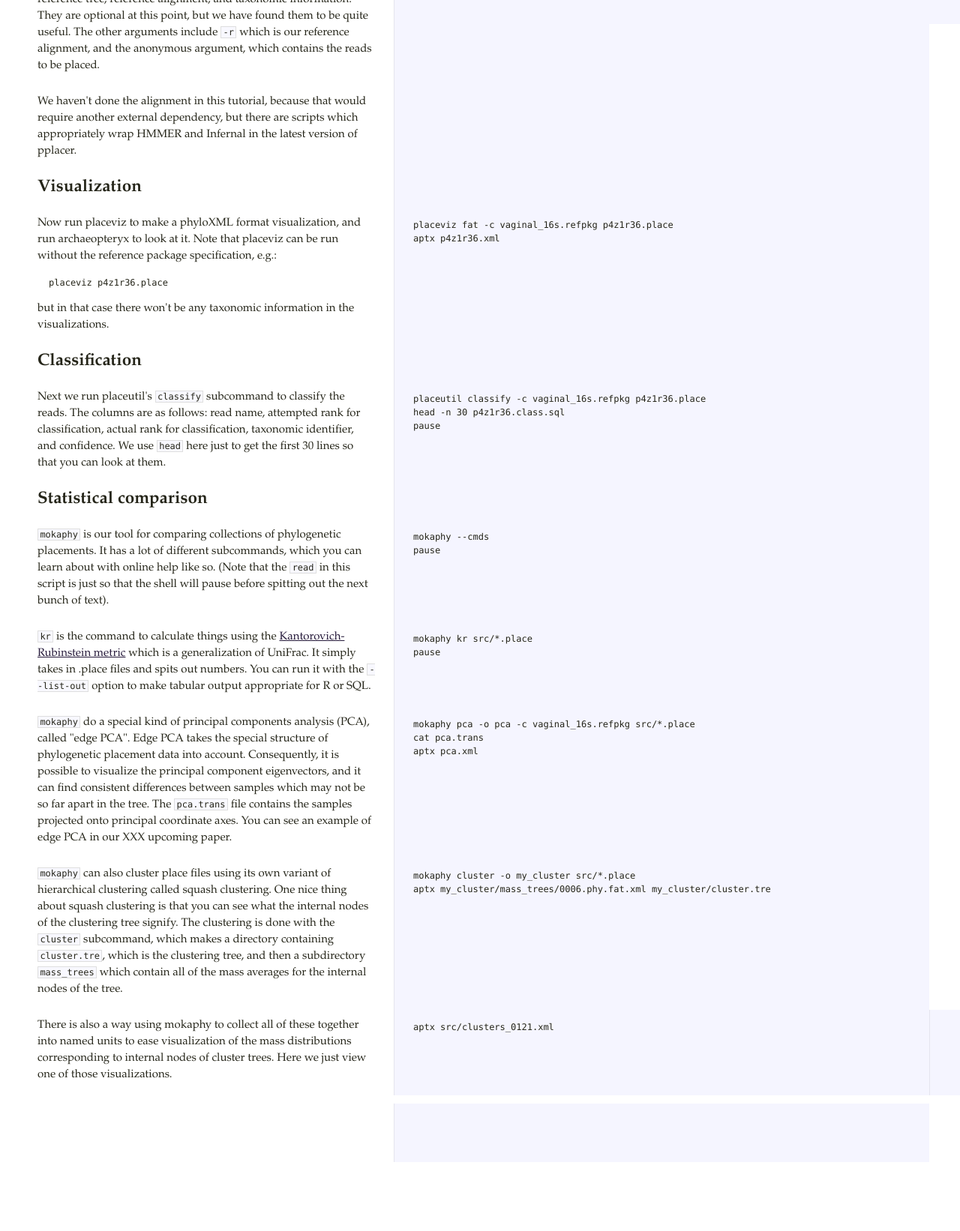
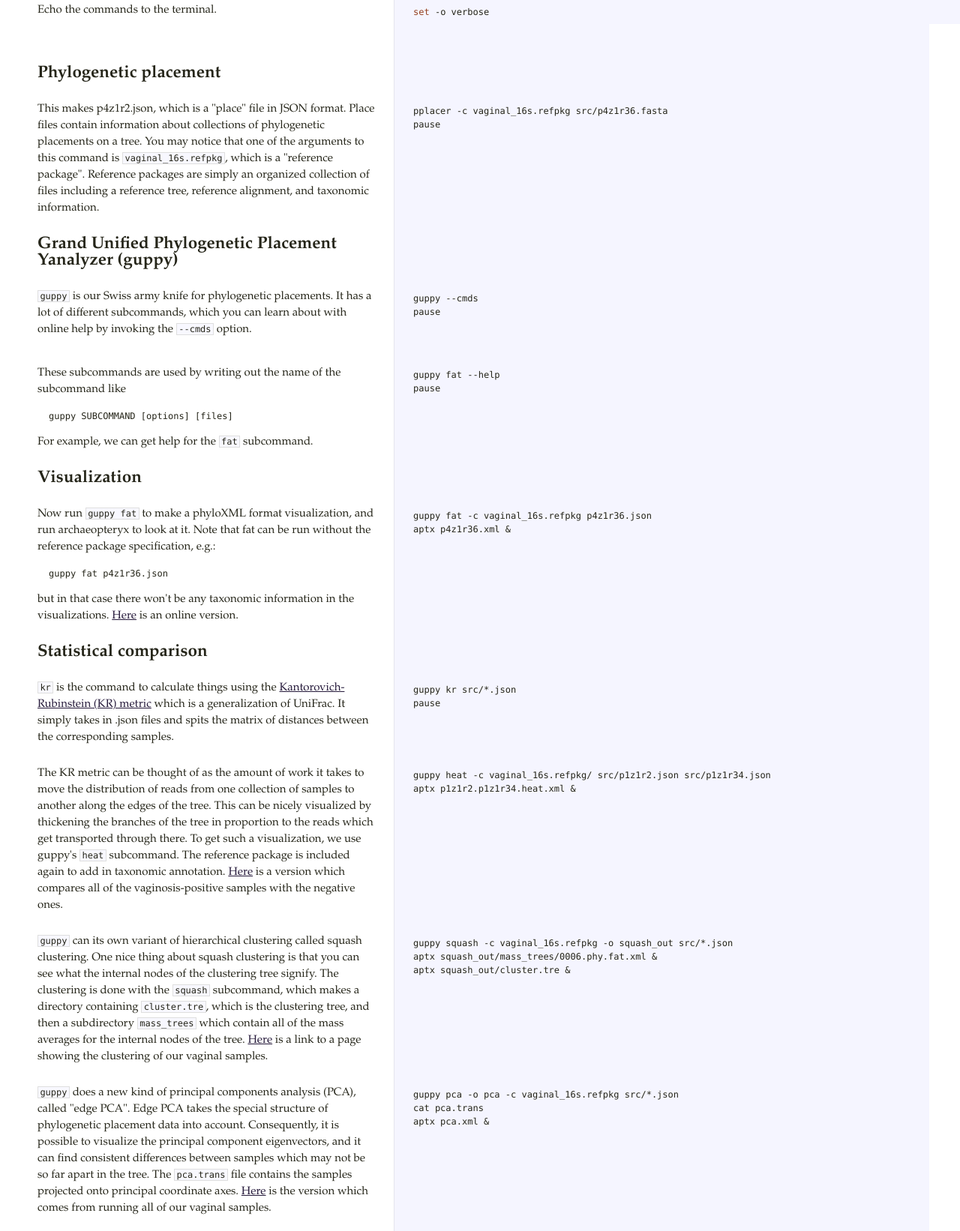
Before and after one commit to fhcrc/microbiome-demo, a plain HTML site: page index.html in a window 1280 px wide. Shown: the part 768-2410 px from the top of the page at 75% size. Before the commit the page ends 2318 px from the top, so only its background shows below. Drawn offline with Linux system fonts and the light colour scheme.

Commit message:
version for demo trial

```diff
--- a/index.html
+++ b/index.html
@@ -22,35 +22,66 @@ If you are looking at this file in a web browser after processing with
 <a href="http://rtomayko.github.com/shocco/">shocco</a>, the left column will describe
 what is going on in the right column.</p>
 
-<p>It is assumed that you have installed the
-<a href="http://matsen.fhcrc.org/pplacer/download.html">pplacer software</a>,
-and that you have java installed. So far, the software is only compiled for
-mac OS X and linux. A reasonably recent laptop with 2GB of memory should be
-able to run this code just fine if you don't have too many other things open.</p>
+<p>It is assumed that java is available and that you have installed <code>pplacer</code>
+and <code>guppy</code>. See the <a href="https://github.com/fhcrc/microbiome-demo">README</a>
+for details.</p>
 
 </td><td class=code><div class=highlight><pre>
 <span class="c">#!/bin/bash -eu</span>
 
+
+
 </pre></div></td></tr><tr><td class=docs>
 
-<p>For the purposes of this demo, we have a little script function <code>aptx</code> to
-run archaeopteryx from within this script (not necessary if you would rather
-just use the archaeopteryx user interface).</p>
+<h2>Getting set up (for this demo)</h2>
+
+</td><td class=code><div class=highlight><pre>
+
+</pre></div></td></tr><tr><td class=docs>
+
+<p>We start with a couple of little functions to make this script run smoothly.
+You can safely ignore them.</p>
+
+</td><td class=code><div class=highlight><pre>
+
+</pre></div></td></tr><tr><td class=docs>
+
+<p>We have a little script function <code>aptx</code> to run archaeopteryx from within this
+script (you can also open them directly from the archaeopteryx user interface
+if you prefer).</p>
 
 </td><td class=code><div class=highlight><pre>
 aptx<span class="o">()</span> <span class="o">{</span>
-  java -jar bin/forester.jar -c bin/_aptx_configuration_file <span class="nv">$1</span>
+    java -jar bin/forester.jar -c bin/_aptx_configuration_file <span class="nv">$1</span>
 <span class="o">}</span>
 
 </pre></div></td></tr><tr><td class=docs>
 
-<p>We also have a little <code>pause</code> function to pause between steps (also ignore).</p>
+<p>A little <code>pause</code> function to pause between steps.</p>
 
 </td><td class=code><div class=highlight><pre>
 pause<span class="o">()</span> <span class="o">{</span>
   <span class="nb">echo</span> <span class="s2">&quot;Please press return to continue...&quot;</span>
   <span class="nb">read</span>
 <span class="o">}</span>
+
+</pre></div></td></tr><tr><td class=docs>
+
+<p>Make sure that guppy can be found.</p>
+
+</td><td class=code><div class=highlight><pre>
+which guppy &gt; /dev/null 2&gt;&amp;1 <span class="o">||</span> <span class="o">{</span>
+  <span class="nb">echo</span> <span class="s2">&quot;Couldn&#39;t find guppy. \</span>
+<span class="s2">There is a download script in the bin directory for you to use.&quot;</span>
+  <span class="nb">exit </span>1
+<span class="o">}</span>
+
+</pre></div></td></tr><tr><td class=docs>
+
+<p>Echo the commands to the terminal.</p>
+
+</td><td class=code><div class=highlight><pre>
+<span class="nb">set</span> -o verbose
 
 
 </pre></div></td></tr><tr><td class=docs>
@@ -61,28 +92,47 @@ pause<span class="o">()</span> <span class="o">{</span>
 
 </pre></div></td></tr><tr><td class=docs>
 
-<p>This makes p4z1r2.place, which is a "place" file.
-Place files contain information about collections of phylogenetic placements
-on a tree. You may notice that one of the arguments to this command is
+<p>This makes p4z1r2.json, which is a "place" file in JSON format.  Place files
+contain information about collections of phylogenetic placements on a tree.
+You may notice that one of the arguments to this command is
 <code>vaginal_16s.refpkg</code>, which is a "reference package". Reference packages are
 simply an organized collection of files including a reference tree, reference
-alignment, and taxonomic information. They are optional at this point, but we
-have found them to be quite useful. The other arguments include <code>-r</code> which is
-our reference alignment, and the anonymous argument, which contains the reads
-to be placed.</p>
+alignment, and taxonomic information. </p>
 
 </td><td class=code><div class=highlight><pre>
-pplacer -c vaginal_16s.refpkg -r src/refalign.p4z1r36.fasta src/p4z1r36.fasta
+pplacer -c vaginal_16s.refpkg src/p4z1r36.fasta
 pause
+
 
 </pre></div></td></tr><tr><td class=docs>
 
-<p>We haven't done the alignment in this
-tutorial, because that would require another external dependency, but there
-are scripts which appropriately wrap HMMER and Infernal in the latest version
-of pplacer.</p>
+<h2>Grand Unified Phylogenetic Placement Yanalyzer (guppy)</h2>
 
 </td><td class=code><div class=highlight><pre>
+
+</pre></div></td></tr><tr><td class=docs>
+
+<p><code>guppy</code> is our Swiss army knife for phylogenetic placements.  It has a lot of
+different subcommands, which you can learn about with online help by invoking
+the <code>--cmds</code> option.</p>
+
+</td><td class=code><div class=highlight><pre>
+guppy --cmds
+pause
+
+
+</pre></div></td></tr><tr><td class=docs>
+
+<p>These subcommands are used by writing out the name of the subcommand like</p>
+
+<pre><code>guppy SUBCOMMAND [options] [files]
+</code></pre>
+
+<p>For example, we can get help for the <code>fat</code> subcommand.</p>
+
+</td><td class=code><div class=highlight><pre>
+guppy fat --help
+pause
 
 
 </pre></div></td></tr><tr><td class=docs>
@@ -93,19 +143,87 @@ of pplacer.</p>
 
 </pre></div></td></tr><tr><td class=docs>
 
-<p>Now run placeviz to make a phyloXML format visualization, and run
-archaeopteryx to look at it. Note that placeviz can be run without the
-reference package specification, e.g.:</p>
+<p>Now run <code>guppy fat</code> to make a phyloXML format visualization, and run
+archaeopteryx to look at it. Note that fat can be run without the reference
+package specification, e.g.:</p>
 
-<pre><code>placeviz p4z1r36.place
+<pre><code>guppy fat p4z1r36.json
 </code></pre>
 
 <p>but in that case there won't be any taxonomic information in the
-visualizations.</p>
+visualizations.
+<a href="http://matsen.fhcrc.org/pplacer/demo/p4z1r36.html">Here</a>
+is an online version.</p>
 
 </td><td class=code><div class=highlight><pre>
-placeviz fat -c vaginal_16s.refpkg p4z1r36.place
-aptx p4z1r36.xml
+guppy fat -c vaginal_16s.refpkg p4z1r36.json
+aptx p4z1r36.xml &amp;
+
+
+</pre></div></td></tr><tr><td class=docs>
+
+<h2>Statistical comparison</h2>
+
+</td><td class=code><div class=highlight><pre>
+
+</pre></div></td></tr><tr><td class=docs>
+
+<p><code>kr</code> is the command to calculate things using the
+<a href="http://arxiv.org/abs/1005.1699">Kantorovich-Rubinstein (KR) metric</a>
+which is a generalization of UniFrac. It simply takes in .json files and
+spits the matrix of distances between the corresponding samples. </p>
+
+</td><td class=code><div class=highlight><pre>
+guppy kr src/*.json
+pause
+
+</pre></div></td></tr><tr><td class=docs>
+
+<p>The KR metric can be thought of as the amount of work it takes to move the
+distribution of reads from one collection of samples to another along the
+edges of the tree. This can be nicely visualized by thickening the branches
+of the tree in proportion to the reads which get transported through there.
+To get such a visualization, we use guppy's <code>heat</code> subcommand. The
+reference package is included again to add in taxonomic annotation.
+<a href="http://matsen.fhcrc.org/pplacer/demo/bv.heat.html">Here</a> is a version which
+compares all of the vaginosis-positive samples with the negative ones.</p>
+
+</td><td class=code><div class=highlight><pre>
+guppy heat -c vaginal_16s.refpkg/ src/p1z1r2.json src/p1z1r34.json
+aptx p1z1r2.p1z1r34.heat.xml &amp;
+
+</pre></div></td></tr><tr><td class=docs>
+
+<p><code>guppy</code> can its own variant of hierarchical clustering called squash
+clustering. One nice thing about squash clustering is that you can see what
+the internal nodes of the clustering tree signify. The clustering is done
+with the <code>squash</code> subcommand, which makes a directory containing
+<code>cluster.tre</code>, which is the clustering tree, and then a subdirectory
+<code>mass_trees</code> which contain all of the mass averages for the internal nodes of
+the tree.
+<a href="http://matsen.fhcrc.org/pplacer/demo/clusters_0121.html">Here</a>
+is a link to a page showing the clustering of our vaginal samples.</p>
+
+</td><td class=code><div class=highlight><pre>
+guppy squash -c vaginal_16s.refpkg -o squash_out src/*.json
+aptx squash_out/mass_trees/0006.phy.fat.xml &amp;
+aptx squash_out/cluster.tre &amp;
+
+</pre></div></td></tr><tr><td class=docs>
+
+<p><code>guppy</code> does a new kind of principal components analysis (PCA), called "edge
+PCA". Edge PCA takes the special structure of phylogenetic placement data
+into account. Consequently, it is possible to visualize the principal
+component eigenvectors, and it can find consistent differences between
+samples which may not be so far apart in the tree. The <code>pca.trans</code> file
+contains the samples projected onto principal coordinate axes.
+<a href="http://matsen.fhcrc.org/pplacer/demo/pca.html">Here</a> is the version which
+comes from running all of our vaginal samples.</p>
+
+</td><td class=code><div class=highlight><pre>
+guppy pca -o pca -c vaginal_16s.refpkg src/*.json
+cat pca.trans
+aptx pca.xml &amp;
 
 
 </pre></div></td></tr><tr><td class=docs>
@@ -116,84 +234,88 @@ aptx p4z1r36.xml
 
 </pre></div></td></tr><tr><td class=docs>
 
-<p>Next we run placeutil's <code>classify</code> subcommand to classify the reads. The
-columns are as follows: read name, attempted rank for classification, actual
-rank for classification, taxonomic identifier, and confidence.
-We use <code>head</code> here just to get the first 30 lines so that you can look at
-them.</p>
+<p>Next we run guppy's <code>classify</code> subcommand to classify the reads. The columns
+are as follows: read name, attempted rank for classification, actual rank for
+classification, taxonomic identifier, and confidence.  We use <code>head</code> here
+just to get the first 30 lines so that you can look at them.</p>
 
 </td><td class=code><div class=highlight><pre>
-placeutil classify -c vaginal_16s.refpkg p4z1r36.place
-head -n 30 p4z1r36.class.sql
+guppy classify -c vaginal_16s.refpkg p4z1r36.json
+head -n 30 p4z1r36.class.tab
 pause
 
 </pre></div></td></tr><tr><td class=docs>
 
-<h2>Statistical comparison</h2>
+<p>The rest of the demo requires SQLite3, so we exit if that's not available.</p>
 
 </td><td class=code><div class=highlight><pre>
+which sqlite3 &gt; /dev/null 2&gt;&amp;1 <span class="o">||</span> <span class="o">{</span>
+  <span class="nb">echo</span> <span class="s2">&quot;No sqlite3, so stopping here.&quot;</span>
+  <span class="nb">exit </span>0
+<span class="o">}</span>
 
 </pre></div></td></tr><tr><td class=docs>
 
-<p><code>mokaphy</code> is our tool for comparing collections of phylogenetic placements.
-It has a lot of different subcommands, which you can learn about with online
-help like so. (Note that the <code>read</code> in this script is just so that the shell
-will pause before spitting out the next bunch of text).</p>
+<p>We can quickly explore the classification results via SQL by importing them
+into a sqlite database. To do this, we must first create a table containing
+the taxonomic names.</p>
 
 </td><td class=code><div class=highlight><pre>
-mokaphy --cmds
+guppy taxtable -c vaginal_16s.refpkg | sqlite3 taxtable.db
+
+</pre></div></td></tr><tr><td class=docs>
+
+<p>One can explore the taxonomic table itself, without reference to placements.</p>
+
+</td><td class=code><div class=highlight><pre>
+sqlite3 -header -column taxtable.db <span class="s2">&quot;SELECT tax_name FROM taxa WHERE rank = &#39;phylum&#39;&quot;</span>
 pause
 
 </pre></div></td></tr><tr><td class=docs>
 
-<p><code>kr</code> is the command to calculate things using the
-<a href="http://arxiv.org/abs/1005.1699">Kantorovich-Rubinstein metric</a>
-which is a generalization of UniFrac. It simply takes in .place files and
-spits out numbers. You can run it with the <code>--list-out</code> option to make
-tabular output appropriate for R or SQL.</p>
+<p>For placement classifications, <code>guppy classify</code> can emit .sqlite files.</p>
 
 </td><td class=code><div class=highlight><pre>
-mokaphy kr src/*.place
+guppy classify --sqlite -c vaginal_16s.refpkg src/*.json
+cat *.sqlite | sqlite3 taxtable.db
+
+</pre></div></td></tr><tr><td class=docs>
+
+<p>Now we can investigate placement classifications using SQL queries. Here we
+ask for the lineage of a specific sequence.</p>
+
+</td><td class=code><div class=highlight><pre>
+sqlite3 -header -column sqlite.db <span class="s2">&quot;</span>
+<span class="s2">SELECT p.rank,</span>
+<span class="s2">       tax_name,</span>
+<span class="s2">       likelihood</span>
+<span class="s2">FROM placements AS p</span>
+<span class="s2">JOIN taxa USING (tax_id)</span>
+<span class="s2">JOIN ranks USING (rank)</span>
+<span class="s2">WHERE name =&#39;FUM0LCO01DX37Q&#39;</span>
+<span class="s2">  AND p.rank = desired_rank</span>
+<span class="s2">ORDER BY rank_order</span>
+<span class="s2">&quot;</span>
 pause
 
 </pre></div></td></tr><tr><td class=docs>
 
-<p><code>mokaphy</code> do a special kind of principal components analysis (PCA), called
-"edge PCA". Edge PCA takes the special structure of phylogenetic placement
-data into account. Consequently, it is possible to visualize the principal
-component eigenvectors, and it can find consistent differences between
-samples which may not be so far apart in the tree. The <code>pca.trans</code> file
-contains the samples projected onto principal coordinate axes. You can
-see an example of edge PCA in our XXX upcoming paper.</p>
+<p>Here is another example, with less confidence in the classification result.</p>
 
 </td><td class=code><div class=highlight><pre>
-mokaphy pca -o pca -c vaginal_16s.refpkg src/*.place
-cat pca.trans
-aptx pca.xml
+sqlite3 -header -column sqlite.db <span class="s2">&quot;</span>
+<span class="s2">SELECT p.rank,</span>
+<span class="s2">       tax_name,</span>
+<span class="s2">       likelihood</span>
+<span class="s2">FROM placements AS p</span>
+<span class="s2">JOIN taxa USING (tax_id)</span>
+<span class="s2">JOIN ranks USING (rank)</span>
+<span class="s2">WHERE name =&#39;GLKT0ZE02HFAHN&#39;</span>
+<span class="s2">  AND p.rank = desired_rank</span>
+<span class="s2">ORDER BY rank_order</span>
+<span class="s2">&quot;</span>
+pause
 
-</pre></div></td></tr><tr><td class=docs>
-
-<p><code>mokaphy</code> can also cluster place files using its own variant of hierarchical
-clustering called squash clustering. One nice thing about squash clustering
-is that you can see what the internal nodes of the clustering tree signify.
-The clustering is done with the <code>cluster</code> subcommand, which makes a directory
-containing <code>cluster.tre</code>, which is the clustering tree, and then a
-subdirectory <code>mass_trees</code> which contain all of the mass averages for the
-internal nodes of the tree.</p>
-
-</td><td class=code><div class=highlight><pre>
-mokaphy cluster -o my_cluster src/*.place
-aptx my_cluster/mass_trees/0006.phy.fat.xml my_cluster/cluster.tre
-
-</pre></div></td></tr><tr><td class=docs>
-
-<p>There is also a way using mokaphy to collect all of these together into named
-units to ease visualization of the mass distributions corresponding to
-internal nodes of cluster trees. Here we just view one of those
-visualizations.</p>
-
-</td><td class=code><div class=highlight><pre>
-aptx src/clusters_0121.xml
 
 
 </td><td class=code><div class=highlight><pre>
```
